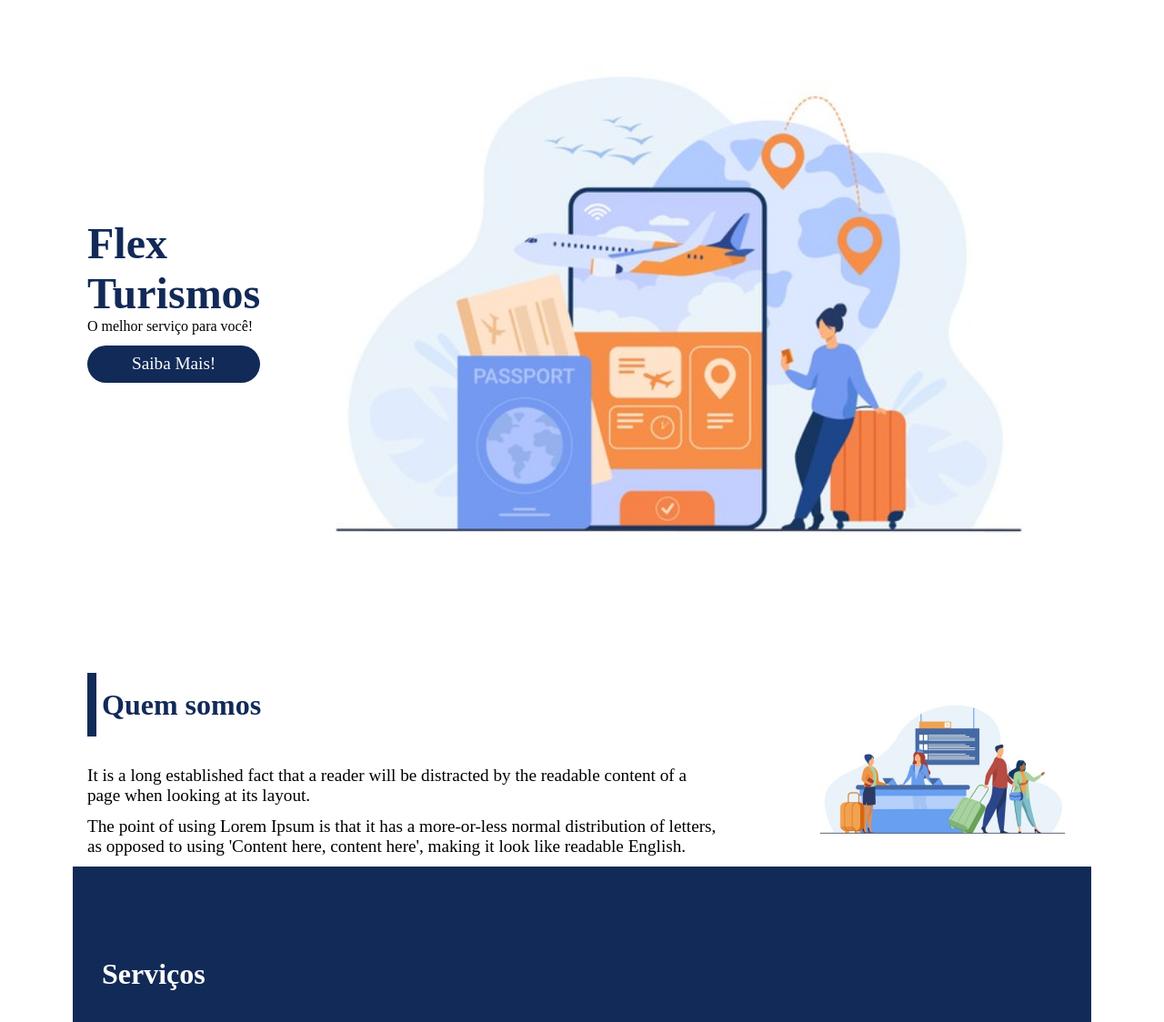
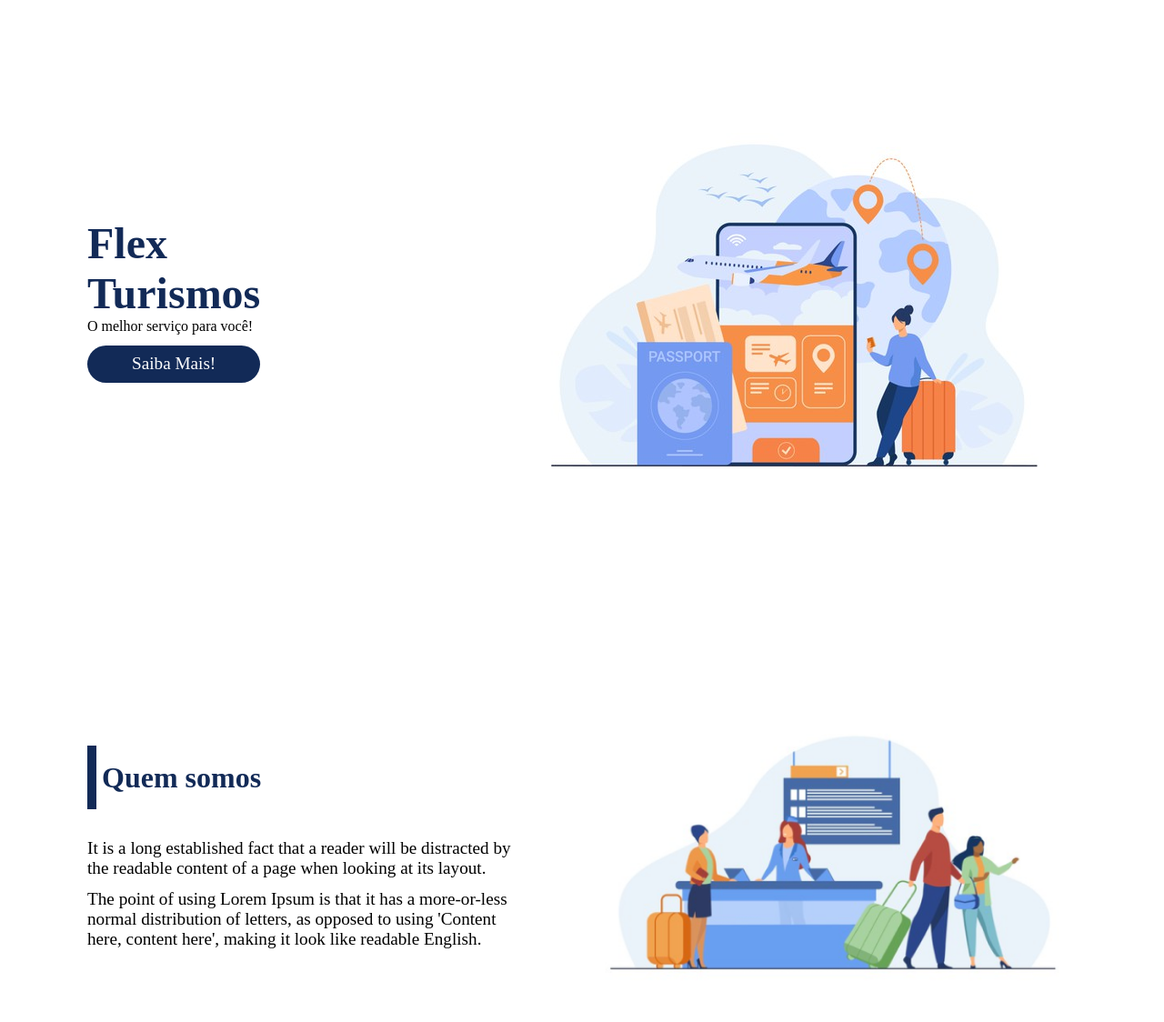
Before and after one commit to Natanael-de-Paulo/Flex_box_landing_page, a plain HTML site: page index.html in a window 1280 px wide. Shown: the part 160-1284 px from the top of the page at 91% size. Drawn offline with Linux system fonts and the light colour scheme; a script that the page names is missing.

Commit message:
responsivo desktop

```diff
--- a/responsive.css
+++ b/responsive.css
@@ -1,6 +1,17 @@
 @media (min-width: 668px) {
+  #home {
+    justify-content: space-between;
+  }
+
+  #home div {
+    flex: none;
+  }
   #services .list-services {
     flex-direction: row;
+  }
+
+  #about div {
+    flex: 1;
   }
 
   #planos .content .wrapper {
--- a/style.css
+++ b/style.css
@@ -129,10 +129,10 @@ main {
   gap: 1em;
 }
 
-#about .wrapper {
+#about .wrapper-text {
   justify-content: space-between;
   align-items: center;
-  padding: 5em 2em;
+  padding: 5em 0;
 }
 
 #about .wrapper-text h2 {
```
